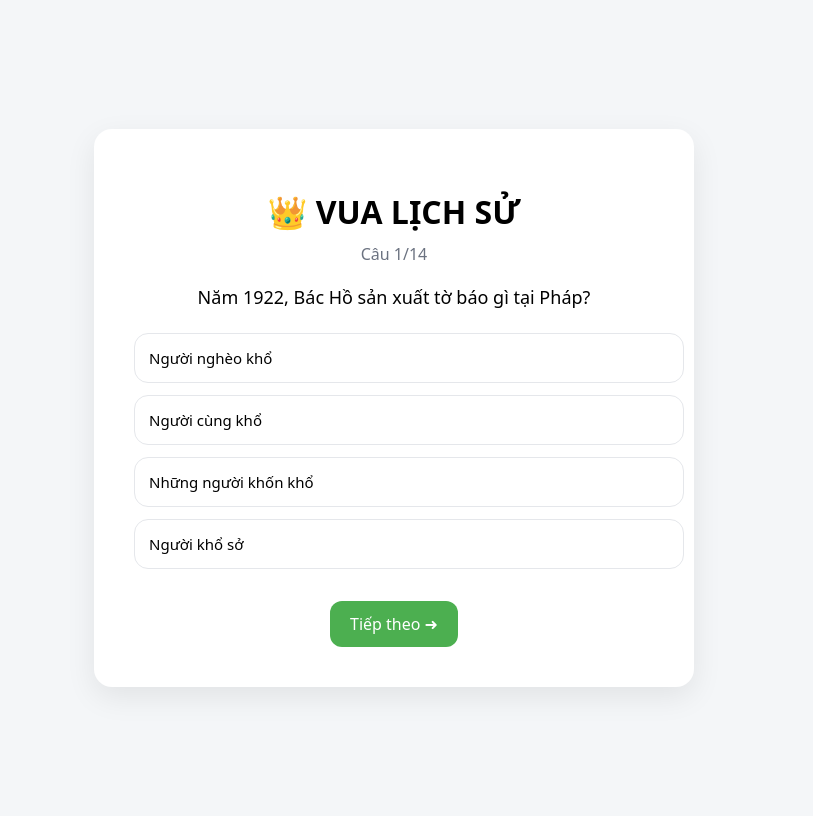
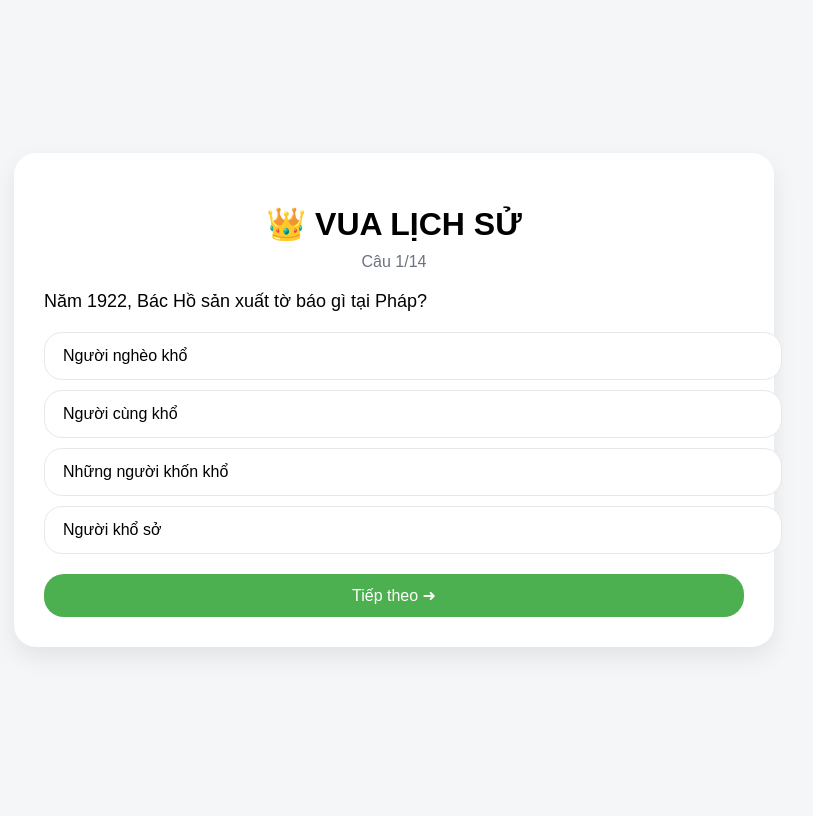
Before and after one commit to CoolDog129/vua-lich-su, a Flask app: page /question in a window 1280 px wide. Shown: the whole page, without its empty margins (246-1059 px from the left). After the commit the page ends 652 px from the top, so only its background shows below. Run offline with Flask 3, Linux system fonts and the light colour scheme.

Commit message:
Update style.css

```diff
--- a/static/style.css
+++ b/static/style.css
@@ -1,6 +1,7 @@
 body {
+    margin: 0;
+    font-family: "Be Vietnam Pro", sans-serif;
     background: #f4f6f8;
-    font-family: system-ui, sans-serif;
     display: flex;
     justify-content: center;
     align-items: center;
@@ -9,75 +10,65 @@ body {
 
 .card {
     background: white;
-    padding: 40px;
-    width: 520px;
-    border-radius: 18px;
-    box-shadow: 0 10px 30px rgba(0,0,0,0.08);
-    text-align: center;
+    width: 90%;
+    max-width: 700px;
+    padding: 30px;
+    border-radius: 22px;
+    box-shadow: 0 10px 25px rgba(0,0,0,0.08);
 }
 
 h1 {
+    text-align: center;
     margin-bottom: 10px;
 }
 
 .progress {
+    text-align: center;
     color: #6b7280;
     margin-bottom: 20px;
 }
 
 .question {
     font-size: 18px;
-    margin-bottom: 24px;
+    margin-bottom: 20px;
 }
 
 .option {
     display: block;
     width: 100%;
-    padding: 14px;
-    margin-bottom: 12px;
-    border-radius: 14px;
+    text-align: left;
+    padding: 14px 18px;
+    margin-bottom: 10px;
+    border-radius: 18px;
+    background: white;
     border: 1px solid #e5e7eb;
-    background: white;
+    font-size: 16px;
     cursor: pointer;
-    font-size: 15px;
-    text-align: left;
 }
 
 .option:hover {
     background: #f3f4f6;
 }
 
-.option.correct {
+.correct {
     background: #a5d6a7;
     color: #1b5e20;
     border: none;
 }
 
-.option.disabled {
+.wrong {
     background: #ef9a9a;
     color: #b71c1c;
     border: none;
 }
 
-.option:disabled {
-    cursor: default;
-}
-
-.result {
-    font-size: 18px;
-}
-
-.score {
-    font-size: 32px;
-    font-weight: bold;
-}
-
 .restart {
-    display: inline-block;
+    display: block;
     margin-top: 20px;
-    text-decoration: none;
+    text-align: center;
     background: #4CAF50;
     color: white;
-    padding: 12px 20px;
-    border-radius: 12px;
+    padding: 12px;
+    border-radius: 20px;
+    text-decoration: none;
 }
```
